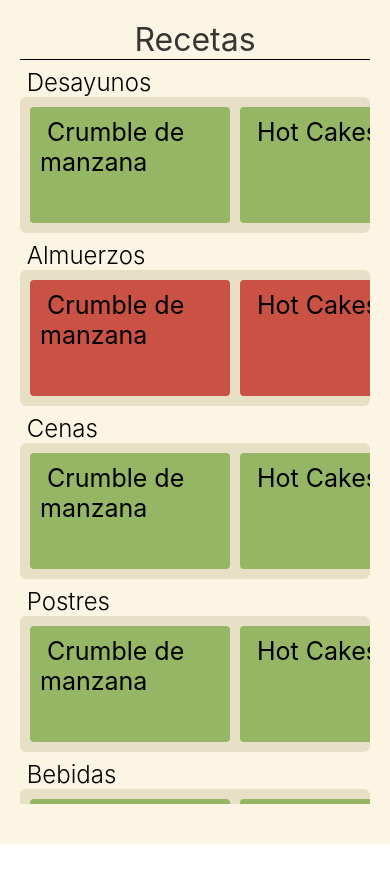
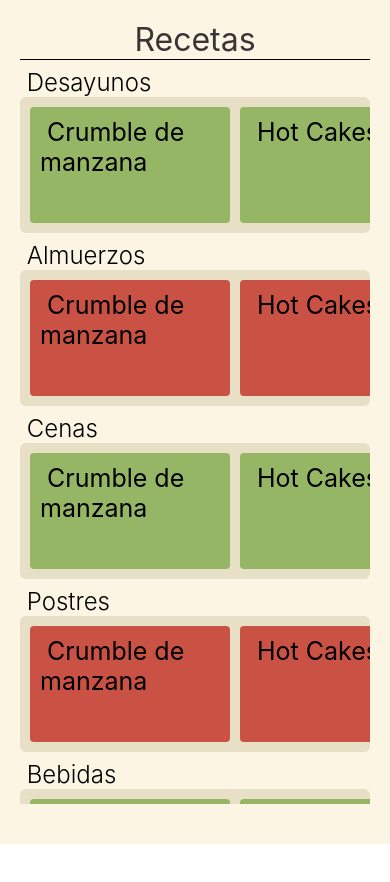
Before and after one commit to SamuelNarciso/CalendaxoFood, a React Native app: screen / in a window 390 px wide. Shown: the top 882 px of the page. Built offline with nearby package versions, Linux system fonts and the light colour scheme.

Commit message:
Cambio de colores en las recetas

```diff
--- a/src/screens/RecetasScreen.tsx
+++ b/src/screens/RecetasScreen.tsx
@@ -236,7 +236,7 @@ const RecetasScreen = () => {
                         <Text style={{ color: '#000', fontSize: 24, fontWeight: '300' }} > Postres</Text>
                         <ScrollView style={styles.scrollView} horizontal={true}>
 
-                            <TouchableOpacity style={{ ...styles.btnCuadrado, ...styles.btnRectangular }}>
+                            <TouchableOpacity style={{ ...styles.btnCuadrado, ...styles.btnRectangular,backgroundColor: '#C95244' }}>
                                 <View>
                                     <Text
                                         // numberOfLines={1}
@@ -246,7 +246,7 @@ const RecetasScreen = () => {
                             </TouchableOpacity>
 
 
-                            <TouchableOpacity style={{ ...styles.btnCuadrado, ...styles.btnRectangular }}>
+                            <TouchableOpacity style={{ ...styles.btnCuadrado, ...styles.btnRectangular,backgroundColor: '#C95244' }}>
                                 <View>
                                     <Text
                                         // numberOfLines={1}
@@ -255,7 +255,7 @@ const RecetasScreen = () => {
                                 </View>
                             </TouchableOpacity>
 
-                            <TouchableOpacity style={{ ...styles.btnCuadrado, ...styles.btnRectangular }}>
+                            <TouchableOpacity style={{ ...styles.btnCuadrado, ...styles.btnRectangular,backgroundColor: '#C95244' }}>
                                 <View>
                                     <Text
                                         // numberOfLines={1}
@@ -264,7 +264,7 @@ const RecetasScreen = () => {
                                 </View>
                             </TouchableOpacity>
 
-                            <TouchableOpacity style={{ ...styles.btnCuadrado, ...styles.btnRectangular }}>
+                            <TouchableOpacity style={{ ...styles.btnCuadrado, ...styles.btnRectangular,backgroundColor: '#C95244' }}>
                                 <View>
                                     <Text
                                         // numberOfLines={1}
@@ -273,7 +273,7 @@ const RecetasScreen = () => {
                                 </View>
                             </TouchableOpacity>
 
-                            <TouchableOpacity style={{ ...styles.btnCuadrado, ...styles.btnRectangular }}>
+                            <TouchableOpacity style={{ ...styles.btnCuadrado, ...styles.btnRectangular,backgroundColor: '#C95244' }}>
                                 <View>
                                     <Text
                                         // numberOfLines={1}
@@ -282,7 +282,7 @@ const RecetasScreen = () => {
                                 </View>
                             </TouchableOpacity>
 
-                            <TouchableOpacity style={{ ...styles.btnCuadrado, ...styles.btnRectangular }}>
+                            <TouchableOpacity style={{ ...styles.btnCuadrado, ...styles.btnRectangular,backgroundColor: '#C95244' }}>
                                 <View>
                                     <Text
                                         // numberOfLines={1}
@@ -291,7 +291,7 @@ const RecetasScreen = () => {
                                 </View>
                             </TouchableOpacity>
 
-                            <TouchableOpacity style={{ ...styles.btnCuadrado, ...styles.btnRectangular }}>
+                            <TouchableOpacity style={{ ...styles.btnCuadrado, ...styles.btnRectangular,backgroundColor: '#C95244' }}>
                                 <View >
                                     <Text
                                         // numberOfLines={1}
```
